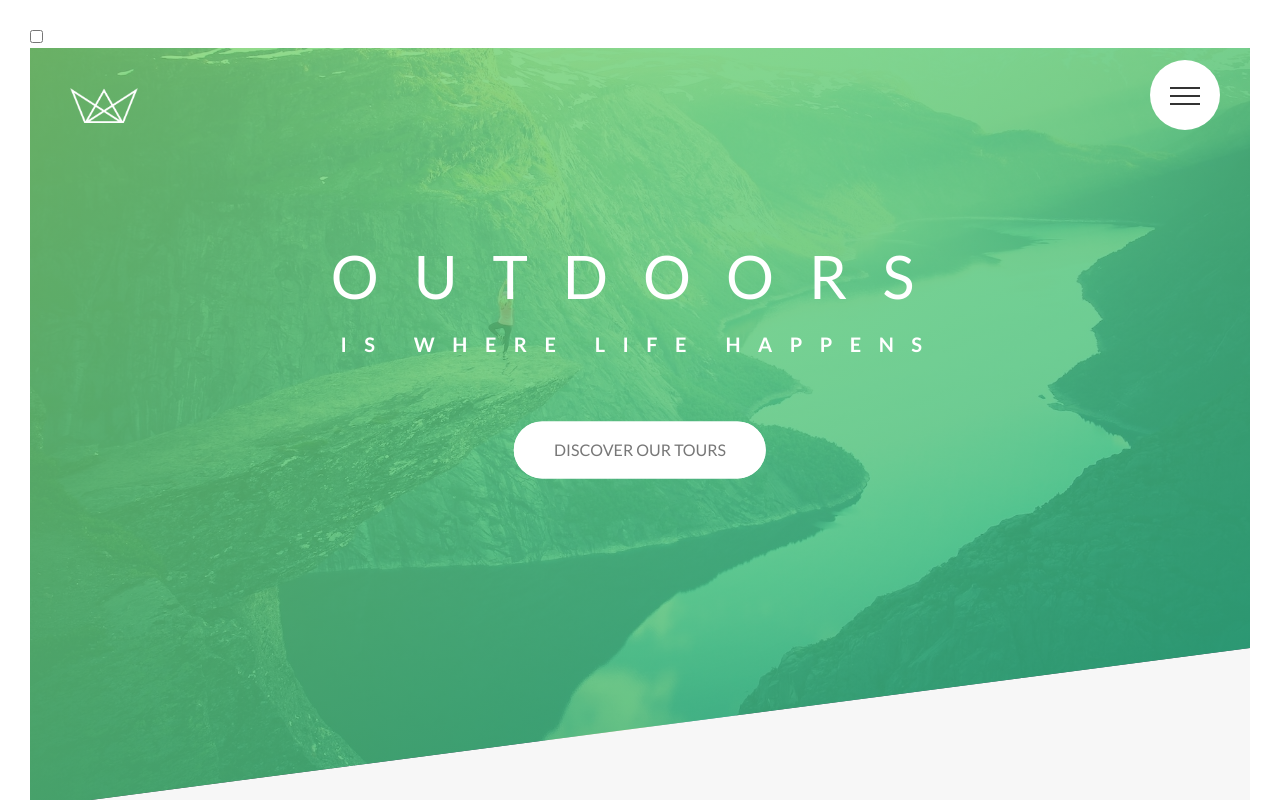
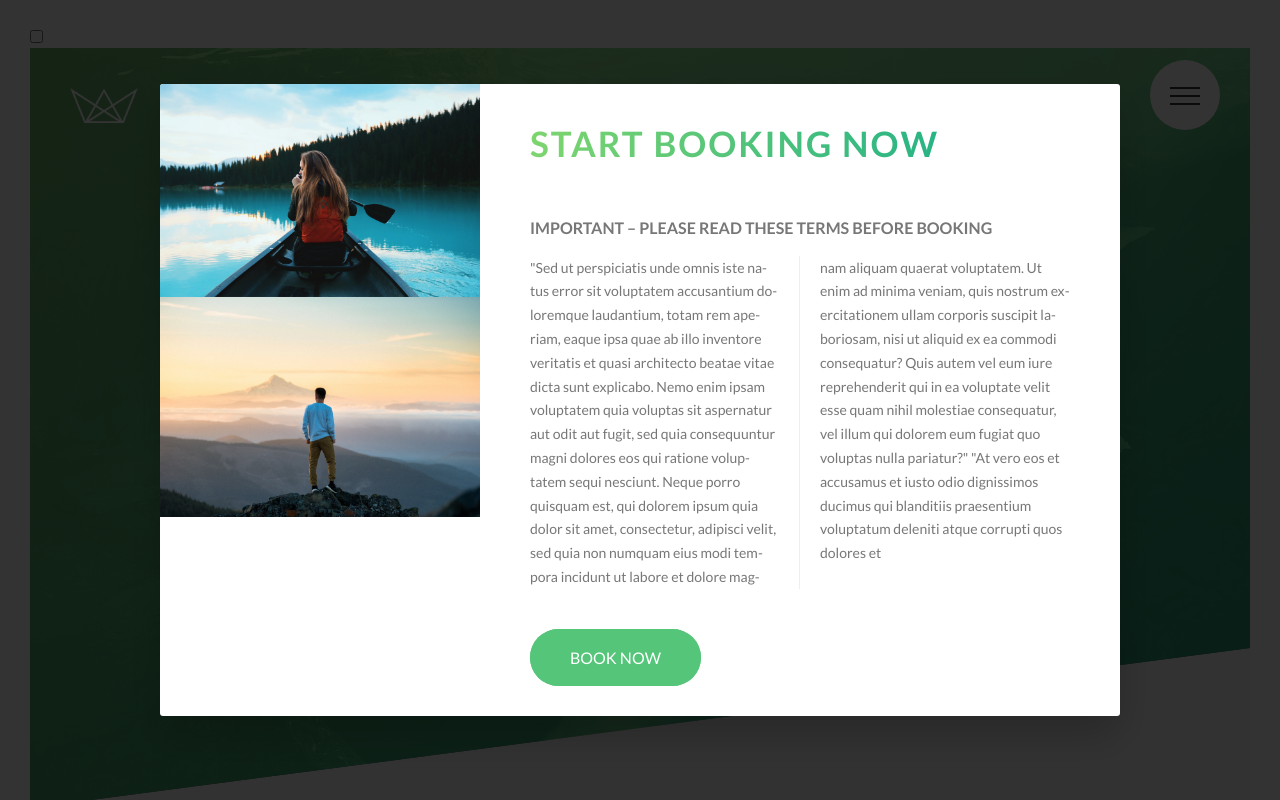
Before and after one commit to obasemola/CSS-practice-natours, a website: page index.html in a window 1280 px wide. Shown: the top 800 px of the page. Drawn offline with Linux system fonts and the light colour scheme; files whose address does not match are found by name.

Commit message:
setting up the pop-up

```diff
--- a/index.html
+++ b/index.html
@@ -338,6 +338,23 @@
                 </div>
             </div>
         </footer>
+        <div class="popup">
+            <div class="popup__content">
+                <div class="popup__left">
+                    <img src="img/nat-8.jpg" alt="Tour photo" class="popup__img">
+                    <img src="img/nat-9.jpg" alt="Tour photo" class="popup__img">
+                </div>
+                <div class="popup__right">
+                    <h2 class="heading-secondary u-margin-bottom-medium">Start booking now</h2>
+                    <h3 class="heading-tertiary u-margin-bottom-small">Important &ndash; Please read these terms before booking</h3>
+                    <p class="popup__text">
+                        "Sed ut perspiciatis unde omnis iste natus error sit voluptatem accusantium doloremque laudantium, totam rem aperiam, eaque ipsa quae ab illo inventore veritatis et quasi architecto beatae vitae dicta sunt explicabo. Nemo enim ipsam voluptatem quia voluptas sit aspernatur aut odit aut fugit, sed quia consequuntur magni dolores eos qui ratione voluptatem sequi nesciunt. Neque porro quisquam est, qui dolorem ipsum quia dolor sit amet, consectetur, adipisci velit, sed quia non numquam eius modi tempora incidunt ut labore et dolore magnam aliquam quaerat voluptatem. Ut enim ad minima veniam, quis nostrum exercitationem ullam corporis suscipit laboriosam, nisi ut aliquid ex ea commodi consequatur? Quis autem vel eum iure reprehenderit qui in ea voluptate velit esse quam nihil molestiae consequatur, vel illum qui dolorem eum fugiat quo voluptas nulla pariatur?"
+                        "At vero eos et accusamus et iusto odio dignissimos ducimus qui blanditiis praesentium voluptatum deleniti atque corrupti quos dolores et
+                    </p>
+                    <a href="#" class="btn btn--green">Book now</a>
+                </div>
+            </div>
+        </div>
 
         <!-- <section class="grid-test">
             <div class="row">
--- a/sass/abstracts/_mixins.scss
+++ b/sass/abstracts/_mixins.scss
@@ -5,3 +5,10 @@
     clear: both;
   }
 }
+
+@mixin absCenter {
+  position: absolute;
+  top: 50%;
+  left: 50%;
+  transform: translate(-50%, -50%);
+}
--- /dev/null
+++ b/sass/components/_popup.scss
@@ -0,0 +1,54 @@
+.popup {
+  height: 100vh;
+  width: 100%;
+  position: fixed;
+  top: 0;
+  left: 0;
+  background-color: rgba($color-black, .8);
+  z-index: 9999;
+
+  &__content {
+    @include absCenter;
+    width: 75%;
+    background-color: $color-white;
+    box-shadow: 0 2rem 4rem rgba($color-black, .2);
+    border-radius: 3px;
+    display: table;
+    overflow: hidden;
+  }
+
+  &__left {
+    width: 33.33333%;
+    display: table-cell;
+  }
+
+  &__right {
+    width: 66.6666667%;
+    display: table-cell;
+    vertical-align: middle;
+    padding: 3rem 5rem;
+  }
+
+  &__img {
+    display: block;
+    width: 100%;
+  }
+
+  &__text {
+    font-size: 1.4rem;
+    margin-bottom: 4rem;
+
+    -moz-column-count: 2;
+    -moz-column-gap: 4rem;
+    -moz-column-rule: 1px solid $color-grey-light-2;
+
+    column-count: 2;
+    column-gap: 4rem;
+    column-rule: 1px solid $color-grey-light-2;
+
+    -moz-hyphens: auto;
+    -ms-hyphens: auto;
+    -webkit-hyphens: auto;
+    hyphens: auto;
+  }
+}
--- a/sass/layout/_navigation.scss
+++ b/sass/layout/_navigation.scss
@@ -1,8 +1,4 @@
 .navigation {
-
-  &__checkbox {
-
-  }
 
   &__button {
     background-color: $color-white;
--- a/sass/main.scss
+++ b/sass/main.scss
@@ -13,6 +13,7 @@
 @import "./components/composition";
 @import "./components/feature-box";
 @import "./components/form";
+@import "./components/popup";
 @import "./components/story";
 
 @import "./layout/footer";
```
Also changed, not shown: css/style.css.
